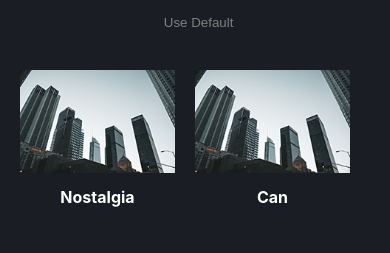
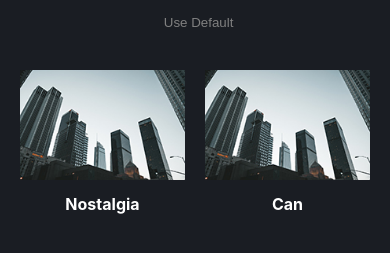
Before and after one commit to AAndrasiuk/filtered_app, a React (Create React App) app: page /#/filters in a window 390 px wide. Shown: the part 531-784 px from the top of the page. Built offline with nearby package versions, Linux system fonts and the light colour scheme.

Commit message:
Logo was changed. Margin to the second filter was added.

```diff
--- a/public/index.html
+++ b/public/index.html
@@ -2,7 +2,7 @@
 <html lang="en">
   <head>
     <meta charset="utf-8" />
-    <link rel="shortcut icon" href="%PUBLIC_URL%/favicon.ico" />
+    <link rel="shortcut icon" href="%PUBLIC_URL%/logo.png" />
     <meta
       name="viewport"
       content="width=device-width, initial-scale=1, shrink-to-fit=no"
--- a/src/media.css
+++ b/src/media.css
@@ -164,8 +164,12 @@
 	 margin-top: 80px;
  }
 
- .filter{
-	margin-right: 20px;
+ .filter:first-child{
+	margin-left: 20px;
+ }
+
+ .filter:nth-child(3){
+	margin-left: 20px;
  }
 
  .filterList .default{
```
Also changed, not shown: public/logo.png (added).
